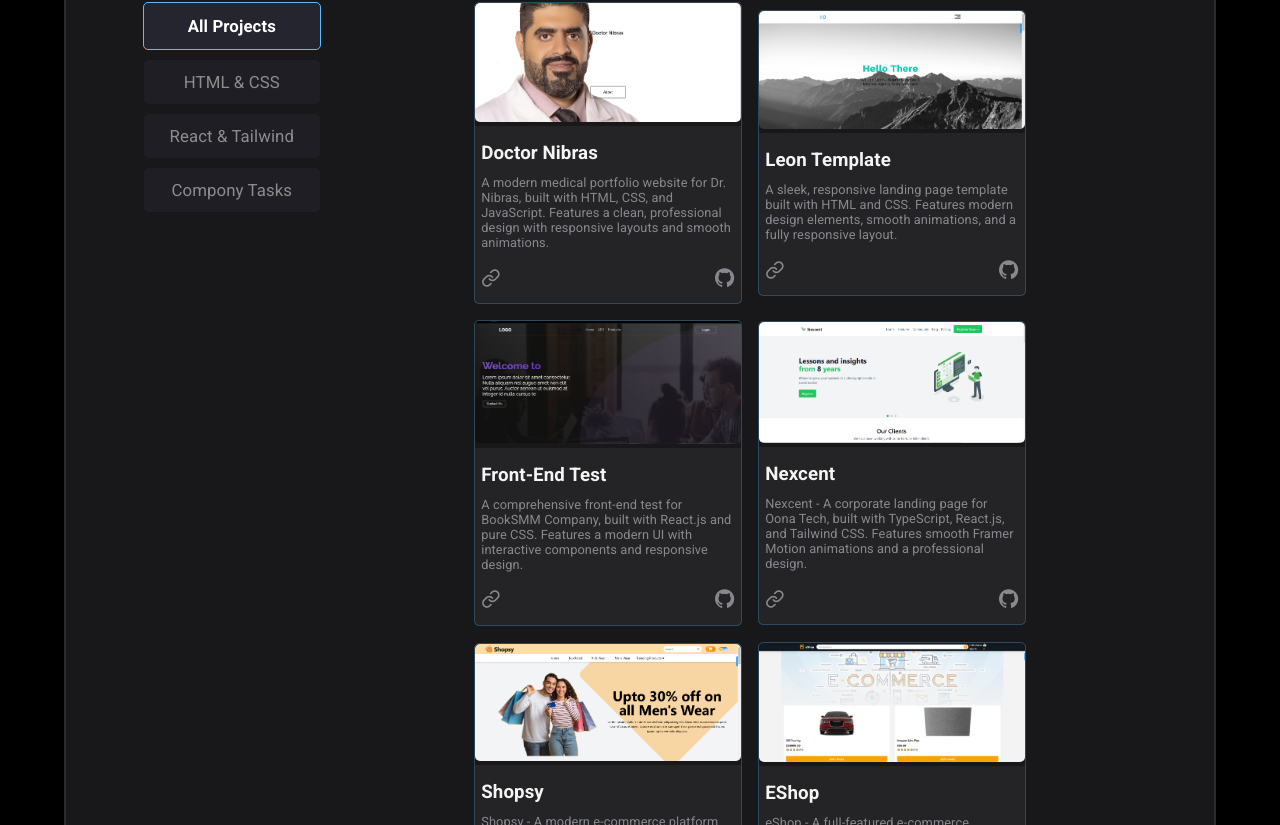
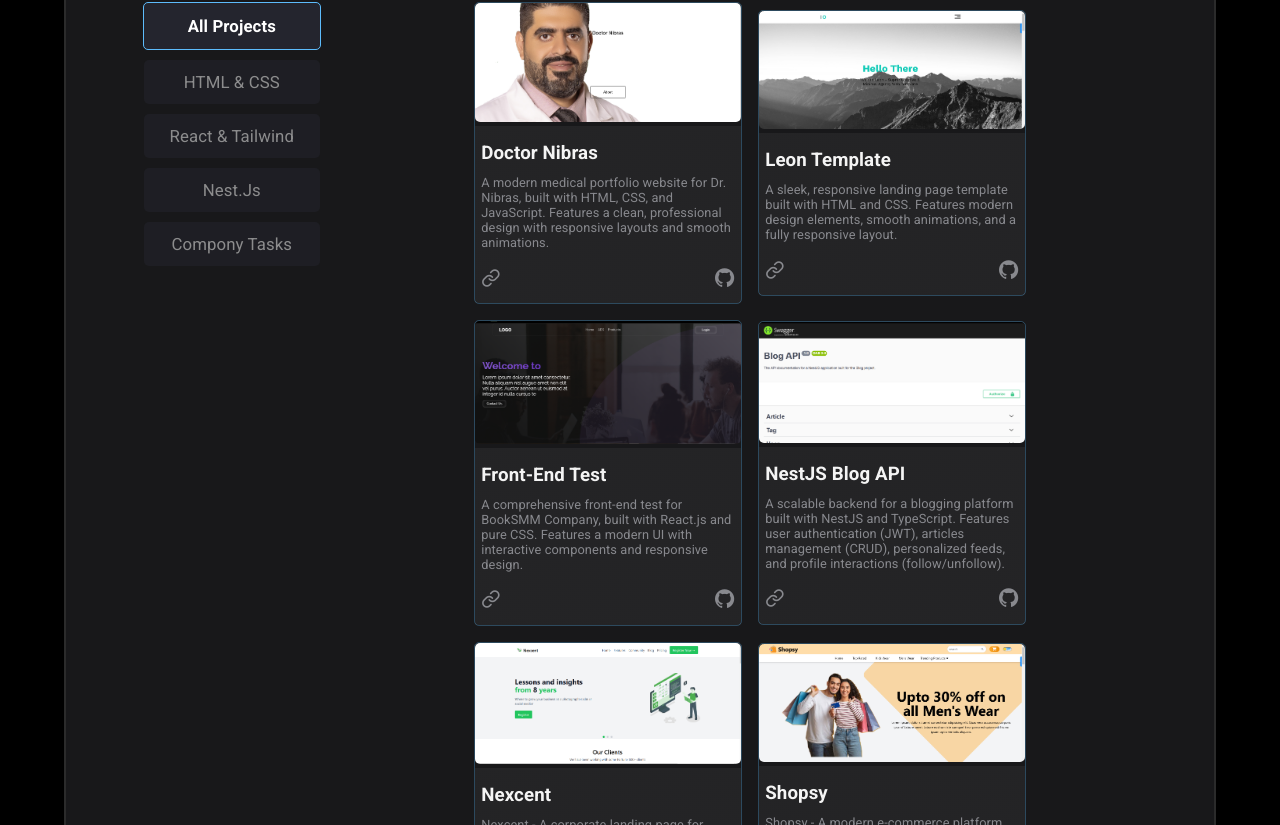
Before and after one commit to kinan-sleman/react-portfolio, a React (Vite) app: page / in a window 1280 px wide. Shown: the part 575-1400 px from the top of the page. Built offline with nearby package versions, Linux system fonts and the light colour scheme.

Commit message:
add NestJS Blog API project

```diff
--- a/src/components/3-main/Main.jsx
+++ b/src/components/3-main/Main.jsx
@@ -44,12 +44,12 @@ export default function Main() {
         >
           React & Tailwind
         </button>
-        {/* <button */}
-        {/*   onClick={() => handleClick("vue")} */}
-        {/*   className={currentActive === "vue" ? "active" : null} */}
-        {/* > */}
-        {/*   Vue */}
-        {/* </button> */}
+         <button
+           onClick={() => handleClick("nest")}
+           className={currentActive === "nest" ? "active" : null}
+         >
+           Nest.js
+         </button>
         <button
           onClick={() => handleClick("company_tasks")}
           className={currentActive === "company_tasks" ? "active" : null}
--- a/src/components/3-main/myProjects.js
+++ b/src/components/3-main/myProjects.js
@@ -22,6 +22,14 @@ export const myProjects = [
     imgPath: "./front-end-test.png",
     githubURL: "https://github.com/kinan-sleman/front-end-test",
     link: "https://front-end-test50.netlify.app/",
+  },
+  {
+    title: "NestJS Blog API",
+    description: `A scalable backend for a blogging platform built with NestJS and TypeScript. Features user authentication (JWT), articles management (CRUD), personalized feeds, and profile interactions (follow/unfollow).`,
+    category: ["nest"],
+    imgPath: "./nest-blog.png",
+    githubURL: "https://github.com/kinan-sleman/nestjs-crashcourse",
+    link: "https://nest-blog-production-0709.up.railway.app/api#/",
   },
   // {
   //   title: "Giphy Search app",
```
Also changed, not shown: public/nest-blog.png (added), 1 other file (tests, documents, lock files or other folders).
